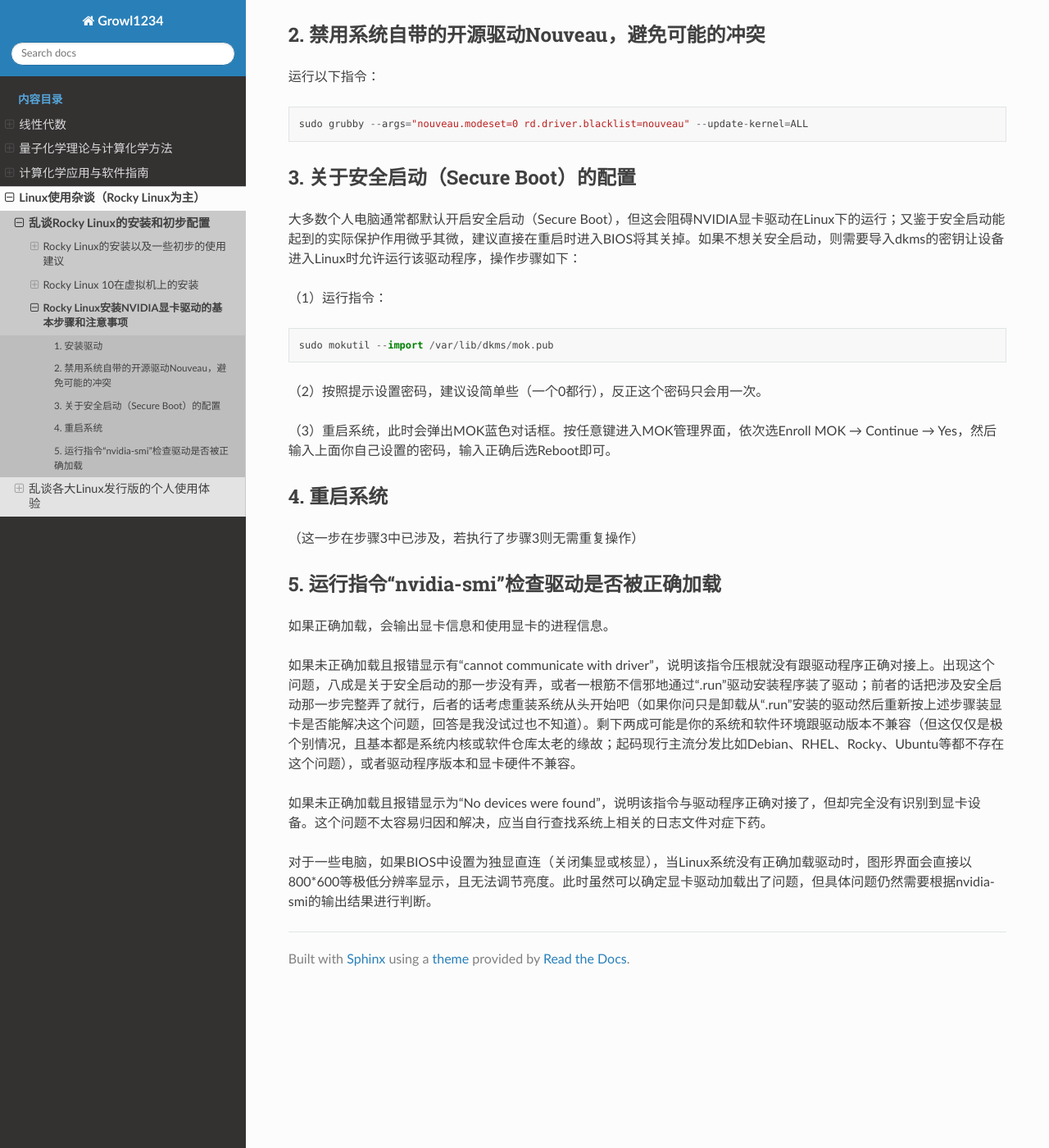
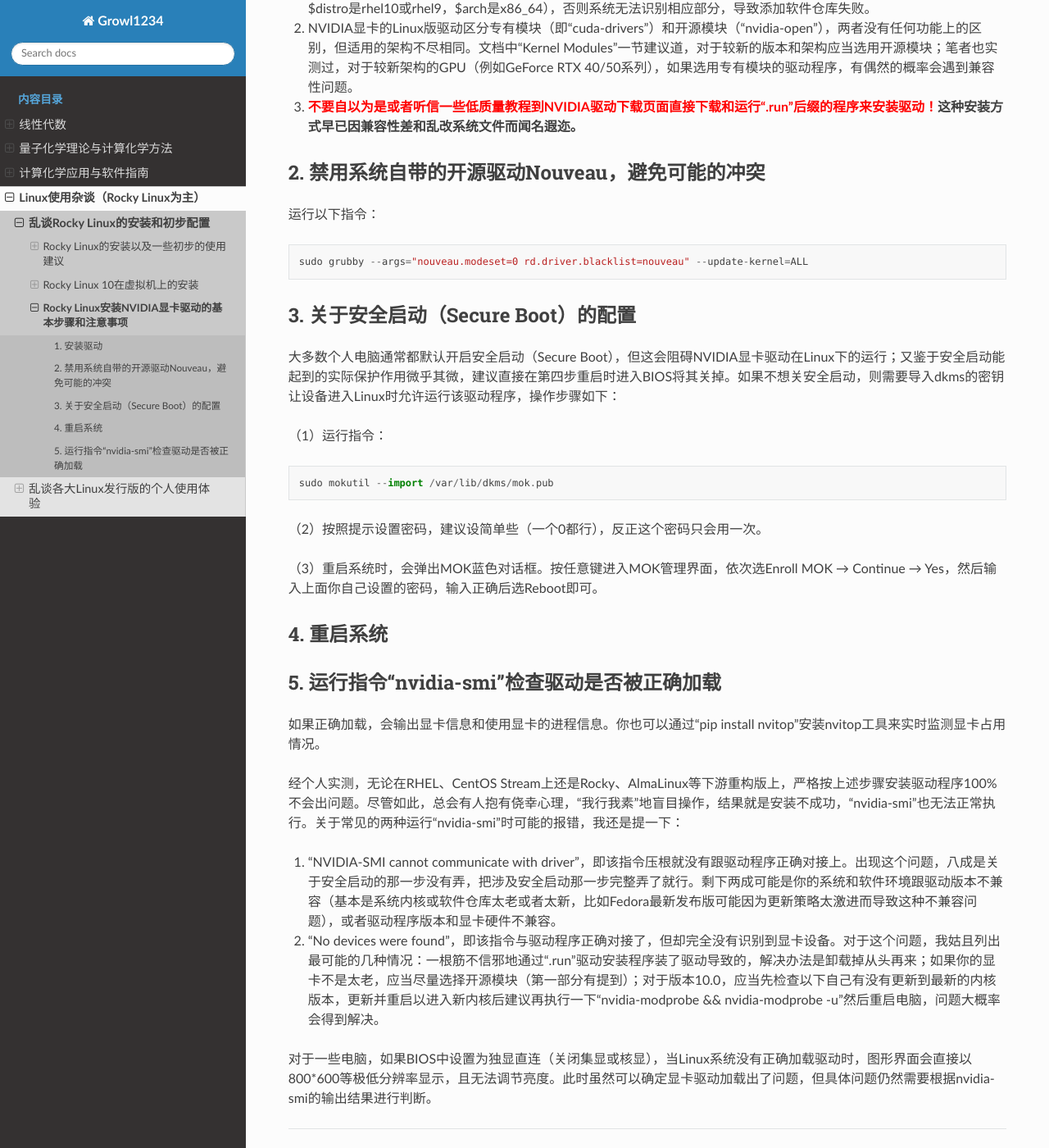
Before and after one commit to Growl1234/RTDProject, a Sphinx documentation site: the page built from source/linux/rocky/nvidia.md, in a window 1280 px wide and 1400 px high, scrolled down 492 px. Shown: the whole window at 82% size. Built offline with Sphinx 7.4.7 and the Read the Docs theme 3.1.0, drawn with Linux system fonts in a browser that asks for light colours; some of the changed text lies outside the part shown.

Commit message:
Update nvidia.md

````diff
--- a/source/linux/rocky/nvidia.md
+++ b/source/linux/rocky/nvidia.md
@@ -1,14 +1,20 @@
 ## Rocky Linux安装NVIDIA显卡驱动的基本步骤和注意事项
 
-***Last Updated: 2025-09-21***
+***Last Updated: 2025-11-11***
 
-**【写在前面：本文只是一些对官网教程的整理和补充，部分步骤官网给了很详细的教程我就直接贴链接了，不再赘述。】**
+**【写在前面：本文只是一些对官网教程的补充和强调，部分步骤官网给了很详细的教程我就直接贴链接了，不再赘述；安装驱动程序前，先确保Linux内核更新到了最新版本。】**
 
 ### 1. 安装驱动
 
-严格按照[NVIDIA官网链接相应页面](https://docs.nvidia.com/datacenter/tesla/driver-installation-guide)操作（正式安装部分Rocky Linux属于“Red Hat Enterprise Linux”一节），至重新启动之前（完成下面的步骤2和3前不要重启）。注意一些指令里“$distro”“$(uname -i)”“$arch”等本应被识别的系统变量可能在终端执行时识别不出来或返回错误值而导致命令执行失败，此时根据教程章节开头的对应关系自行修改成相应值即可（本例中$distro是rhel10或rhel9，$(uname -i)和$arch都是x86_64）。
+严格按照[NVIDIA官网链接相应页面](https://docs.nvidia.com/datacenter/tesla/driver-installation-guide)操作（正式安装部分Rocky Linux属于“Red Hat Enterprise Linux”一节），至重新启动之前（完成下面的步骤2和3前不要重启）。
 
-**特别提醒：<font color=red>不要自以为是或者听信一些低质量教程到NVIDIA驱动下载页面直接下载和运行“.run”后缀的程序来安装驱动！</font>这种安装方式早已因兼容性差和乱改系统文件而闻名遐迩。**
+**特别注意以下几点：**
+
+1. 文档中像系统添加软件仓库的指令里的“$distro”和“$arch”应当根据教程章节开头的对应关系自行修改成相应值（本例中$distro是rhel10或rhel9，$arch是x86_64），否则系统无法识别相应部分，导致添加软件仓库失败。
+
+2. NVIDIA显卡的Linux版驱动区分专有模块（即“cuda-drivers”）和开源模块（“nvidia-open”），两者没有任何功能上的区别，但适用的架构不尽相同。文档中“Kernel Modules”一节建议道，对于较新的版本和架构应当选用开源模块；笔者也实测过，对于较新架构的GPU（例如GeForce RTX 40/50系列），如果选用专有模块的驱动程序，有偶然的概率会遇到兼容性问题。
+
+3. **<font color=red>不要自以为是或者听信一些低质量教程到NVIDIA驱动下载页面直接下载和运行“.run”后缀的程序来安装驱动！</font>这种安装方式早已因兼容性差和乱改系统文件而闻名遐迩。**
 
 
 ### 2. 禁用系统自带的开源驱动Nouveau，避免可能的冲突
@@ -20,7 +26,7 @@
 
 ### 3. 关于安全启动（Secure Boot）的配置
 
-大多数个人电脑通常都默认开启安全启动（Secure Boot），但这会阻碍NVIDIA显卡驱动在Linux下的运行；又鉴于安全启动能起到的实际保护作用微乎其微，建议直接在重启时进入BIOS将其关掉。如果不想关安全启动，则需要导入dkms的密钥让设备进入Linux时允许运行该驱动程序，操作步骤如下：
+大多数个人电脑通常都默认开启安全启动（Secure Boot），但这会阻碍NVIDIA显卡驱动在Linux下的运行；又鉴于安全启动能起到的实际保护作用微乎其微，建议直接在第四步重启时进入BIOS将其关掉。如果不想关安全启动，则需要导入dkms的密钥让设备进入Linux时允许运行该驱动程序，操作步骤如下：
 
 （1）运行指令：
 ```
@@ -29,19 +35,19 @@
 
 （2）按照提示设置密码，建议设简单些（一个0都行），反正这个密码只会用一次。
 
-（3）重启系统，此时会弹出MOK蓝色对话框。按任意键进入MOK管理界面，依次选Enroll MOK → Continue → Yes，然后输入上面你自己设置的密码，输入正确后选Reboot即可。
+（3）重启系统时，会弹出MOK蓝色对话框。按任意键进入MOK管理界面，依次选Enroll MOK → Continue → Yes，然后输入上面你自己设置的密码，输入正确后选Reboot即可。
 
 
 ### 4. 重启系统
 
-（这一步在步骤3中已涉及，若执行了步骤3则无需重复操作）
-
 ### 5. 运行指令“nvidia-smi”检查驱动是否被正确加载
 
-如果正确加载，会输出显卡信息和使用显卡的进程信息。
+如果正确加载，会输出显卡信息和使用显卡的进程信息。你也可以通过“pip install nvitop”安装nvitop工具来实时监测显卡占用情况。
 
-如果未正确加载且报错显示有“cannot communicate with driver”，说明该指令压根就没有跟驱动程序正确对接上。出现这个问题，八成是关于安全启动的那一步没有弄，或者一根筋不信邪地通过“.run”驱动安装程序装了驱动；前者的话把涉及安全启动那一步完整弄了就行，后者的话考虑重装系统从头开始吧（如果你问只是卸载从“.run”安装的驱动然后重新按上述步骤装显卡是否能解决这个问题，回答是我没试过也不知道）。剩下两成可能是你的系统和软件环境跟驱动版本不兼容（但这仅仅是极个别情况，且基本都是系统内核或软件仓库太老的缘故；起码现行主流分发比如Debian、RHEL、Rocky、Ubuntu等都不存在这个问题），或者驱动程序版本和显卡硬件不兼容。
+经个人实测，无论在RHEL、CentOS Stream上还是Rocky、AlmaLinux等下游重构版上，严格按上述步骤安装驱动程序100%不会出问题。尽管如此，总会有人抱有侥幸心理，“我行我素”地盲目操作，结果就是安装不成功，“nvidia-smi”也无法正常执行。关于常见的两种运行“nvidia-smi”时可能的报错，我还是提一下：
 
-如果未正确加载且报错显示为“No devices were found”，说明该指令与驱动程序正确对接了，但却完全没有识别到显卡设备。这个问题不太容易归因和解决，应当自行查找系统上相关的日志文件对症下药。
+1. “NVIDIA-SMI cannot communicate with driver”，即该指令压根就没有跟驱动程序正确对接上。出现这个问题，八成是关于安全启动的那一步没有弄，把涉及安全启动那一步完整弄了就行。剩下两成可能是你的系统和软件环境跟驱动版本不兼容（基本是系统内核或软件仓库太老或者太新，比如Fedora最新发布版可能因为更新策略太激进而导致这种不兼容问题），或者驱动程序版本和显卡硬件不兼容。
+
+2. “No devices were found”，即该指令与驱动程序正确对接了，但却完全没有识别到显卡设备。对于这个问题，我姑且列出最可能的几种情况：一根筋不信邪地通过“.run”驱动安装程序装了驱动导致的，解决办法是卸载掉从头再来；如果你的显卡不是太老，应当尽量选择开源模块（第一部分有提到）；对于版本10.0，应当先检查以下自己有没有更新到最新的内核版本，更新并重启以进入新内核后建议再执行一下“nvidia-modprobe && nvidia-modprobe -u”然后重启电脑，问题大概率会得到解决。
 
 对于一些电脑，如果BIOS中设置为独显直连（关闭集显或核显），当Linux系统没有正确加载驱动时，图形界面会直接以800*600等极低分辨率显示，且无法调节亮度。此时虽然可以确定显卡驱动加载出了问题，但具体问题仍然需要根据nvidia-smi的输出结果进行判断。
````
